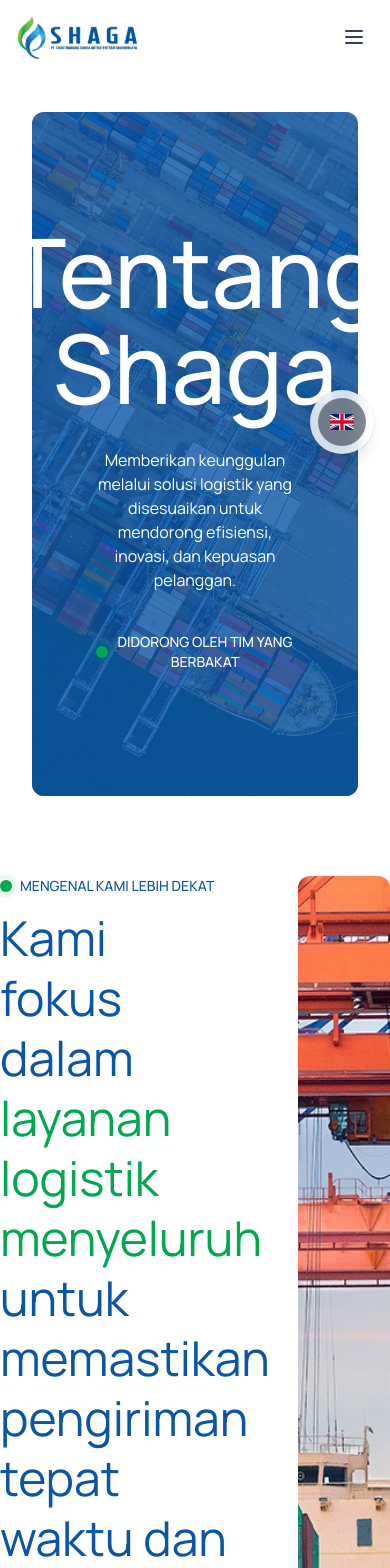
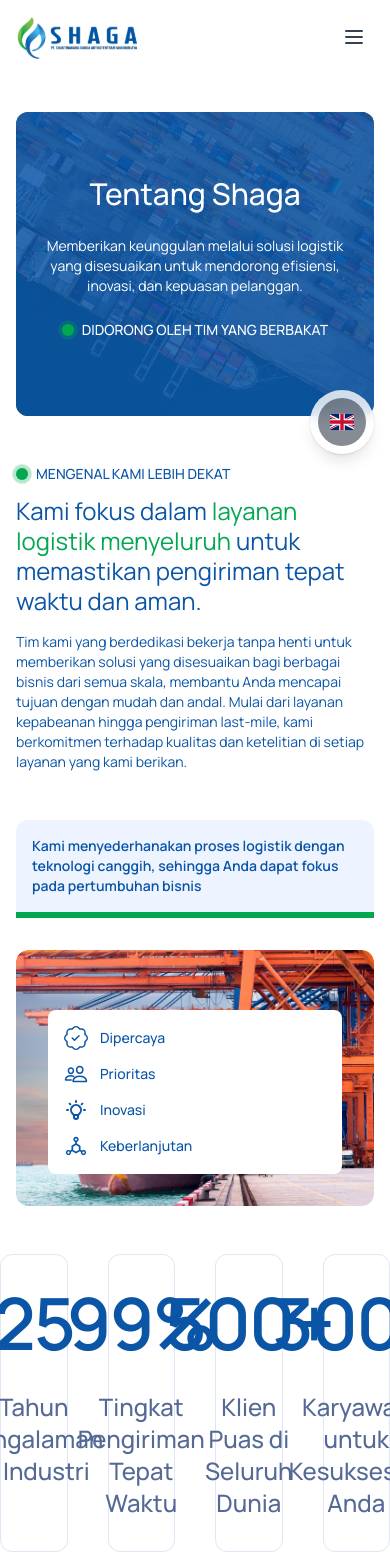
Before and after one commit to ciptacodeteam/shaga, a Next.js app: page /en/about-us in a window 390 px wide. Shown: the top 1568 px of the page. Built offline with nearby package versions, Linux system fonts and the light colour scheme.

Commit message:
feat: improve layout and styling in HeroAbout and WhoAreWe sections for better readability and responsiveness

```diff
--- a/section/tentangkami/HeroAbout.tsx
+++ b/section/tentangkami/HeroAbout.tsx
@@ -1,33 +1,28 @@
-import Image from "next/image"
-
 export default function HeroAbout() {
   return (
     <>
-            <section className="relative mb-20">
-                <div className="mx-8 relative rounded-xl overflow-hidden z-0">
-                    <div
-                        className="absolute inset-0 bg-[url('/img/imghero.webp')] bg-cover bg-center"
-                    >
-                    </div>
+      <section className='relative mb-12'>
+        <div className='mx-4 md:mx-8 relative rounded-xl overflow-hidden z-0'>
+          <div className="absolute inset-0 bg-[url('/img/imghero.webp')] bg-cover bg-center"></div>
 
-                    <div className="absolute inset-0 bg-[#0B55A7]/80 z-10"></div>
+          <div className='absolute inset-0 bg-[#0B55A7]/85 z-10'></div>
 
-                    <div className="relative z-20 flex flex-col px-16 py-28 text-white justify-center items-center text-center">
-                        <h1 className="text-8xl font-medium mb-8 font-manrope">
+          <div className='relative z-20 flex flex-col px-6 sm:px-10 md:px-16 py-16 sm:py-20 md:py-28 text-white justify-center items-center text-center'>
+            <h1 className='text-3xl sm:text-4xl md:text-6xl lg:text-7xl font-medium mb-6 md:mb-8 font-manrope'>
               Tentang Shaga
             </h1>
 
-                        <p className="text-white mb-10 font-manrope max-w-2xl">
-                            Memberikan keunggulan melalui solusi logistik yang disesuaikan untuk
-                            mendorong efisiensi, inovasi, dan kepuasan pelanggan.
+            <p className='text-white mb-6 sm:mb-8 md:mb-10 font-manrope max-w-xl md:max-w-2xl text-sm sm:text-base'>
+              Memberikan keunggulan melalui solusi logistik yang disesuaikan
+              untuk mendorong efisiensi, inovasi, dan kepuasan pelanggan.
             </p>
 
-                        <div className="flex justify-center items-center gap-2 mb-3">
-                            <span className="relative flex size-3">
-                                <span className="absolute inline-flex h-full w-full animate-ping rounded-full bg-secondary opacity-75"></span>
-                                <span className="relative inline-flex size-3 rounded-full bg-secondary"></span>
+            <div className='flex justify-center items-center gap-2 mb-3'>
+              <span className='relative flex size-3'>
+                <span className='absolute inline-flex h-full w-full animate-ping rounded-full bg-secondary opacity-75'></span>
+                <span className='relative inline-flex size-3 rounded-full bg-secondary'></span>
               </span>
-                            <p className="text-sm font-medium text-white uppercase font-manrope">
+              <p className='text-sm font-medium text-white uppercase font-manrope'>
                 Didorong oleh tim yang berbakat
               </p>
             </div>
@@ -35,5 +30,5 @@ export default function HeroAbout() {
         </div>
       </section>
     </>
-    )
+  );
 }
--- a/section/tentangkami/WhoAreWe.tsx
+++ b/section/tentangkami/WhoAreWe.tsx
@@ -1,81 +1,97 @@
-import Image from "next/image";
+import Image from 'next/image';
 
-import sea from "@/public/img/sea.webp"
+import sea from '@/public/img/sea.webp';
 
-import { BsPatchCheck } from "react-icons/bs";
-import { IoPeopleOutline } from "react-icons/io5";
-import { HiOutlineLightBulb } from "react-icons/hi";
-import { AiOutlineDeploymentUnit } from "react-icons/ai";
+import { BsPatchCheck } from 'react-icons/bs';
+import { IoPeopleOutline } from 'react-icons/io5';
+import { HiOutlineLightBulb } from 'react-icons/hi';
+import { AiOutlineDeploymentUnit } from 'react-icons/ai';
 
 export default function WhoAreWeSection() {
   return (
     <>
-            <section className="relative mb-30">
-                <div className="max-w-7xl mx-auto">
-                    <div className="flex gap-16">
-
-                        <div className="w-3/5 flex flex-col justify-center">
-                            <div className="flex items-center gap-2 mb-3">
-                                <span className="relative flex size-3">
-                                    <span className="absolute inline-flex h-full w-full animate-ping rounded-full bg-secondary opacity-75"></span>
-                                    <span className="relative inline-flex size-3 rounded-full bg-secondary"></span>
+      <section className='relative mb-12'>
+        <div className='max-w-7xl mx-auto px-4'>
+          <div className='flex flex-col md:flex-row gap-8 md:gap-16 items-start'>
+            <div className='w-full md:w-3/5 flex flex-col justify-center'>
+              <div className='flex items-center gap-2 mb-3'>
+                <span className='relative flex size-3'>
+                  <span className='absolute inline-flex h-full w-full animate-ping rounded-full bg-secondary opacity-75'></span>
+                  <span className='relative inline-flex size-3 rounded-full bg-secondary'></span>
                 </span>
-                                <p className="text-sm font-medium text-primary uppercase font-manrope">
+                <p className='text-sm font-medium text-primary uppercase font-manrope'>
                   Mengenal Kami Lebih Dekat
                 </p>
               </div>
 
-                            <div className="mb-8">
-                                <p className="font-manrope text-5xl leading-tight text-primary">
-                                    Kami fokus dalam <span className="text-secondary">layanan logistik menyeluruh</span> untuk memastikan pengiriman tepat waktu dan aman.
+              <div className='mb-4 md:mb-8'>
+                <p className='font-manrope text-2xl sm:text-3xl md:text-4xl lg:text-5xl leading-tight text-primary'>
+                  Kami fokus dalam{' '}
+                  <span className='text-secondary'>
+                    layanan logistik menyeluruh
+                  </span>{' '}
+                  untuk memastikan pengiriman tepat waktu dan aman.
                 </p>
               </div>
 
               <div>
-                                <p className="font-manrope text-primary mb-10">
-                                    Tim kami yang berdedikasi bekerja tanpa henti untuk memberikan solusi yang disesuaikan bagi berbagai bisnis dari semua skala, membantu Anda mencapai tujuan dengan mudah dan andal. Mulai dari layanan kepabeanan hingga pengiriman last-mile, kami berkomitmen terhadap kualitas dan ketelitian di setiap layanan yang kami berikan.
+                <p className='font-manrope text-primary mb-6 md:mb-10 text-sm sm:text-base'>
+                  Tim kami yang berdedikasi bekerja tanpa henti untuk memberikan
+                  solusi yang disesuaikan bagi berbagai bisnis dari semua skala,
+                  membantu Anda mencapai tujuan dengan mudah dan andal. Mulai
+                  dari layanan kepabeanan hingga pengiriman last-mile, kami
+                  berkomitmen terhadap kualitas dan ketelitian di setiap layanan
+                  yang kami berikan.
                 </p>
               </div>
 
-                            <div className="rounded-t-xl bg-[#EEF4FF]">
-                                <p className="font-manrope text-primary font-semibold p-6">
-                                    Kami menyederhanakan proses logistik dengan teknologi canggih, sehingga Anda dapat fokus pada pertumbuhan bisnis
+              <div className='rounded-t-xl bg-[#EEF4FF] mt-6'>
+                <p className='font-manrope text-primary font-semibold p-4 md:p-6 text-sm md:text-base'>
+                  Kami menyederhanakan proses logistik dengan teknologi canggih,
+                  sehingga Anda dapat fokus pada pertumbuhan bisnis
                 </p>
-                                <div className="bg-secondary w-full h-1.5"></div>
+                <div className='bg-secondary w-full h-1.5'></div>
               </div>
             </div>
 
-                        <div className="w-2/5 relative">
-                            <div className="h-full w-full relative">
+            <div className='w-full md:w-2/5 relative'>
+              {/* Ensure the immediate parent of the Image has an explicit height */}
+              <div className='h-64 md:h-96 lg:h-[570px] w-full relative rounded-xl overflow-hidden'>
                 <Image
                   src={sea}
-                                    alt=""
+                  alt='Sea freight logistics image'
                   fill
-                                    className="object-cover rounded-xl"
-                                    style={{ position: "absolute" }}
+                  className='object-cover rounded-xl'
                 />
-
-                                <div className="absolute bottom-0 left-0 p-6">
-                                    <div className="bg-white p-6 rounded-lg">
-                                        <div className="space-y-4">
-                                            <div className="flex items-center gap-3">
-                                                <BsPatchCheck className="text-primary w-6 h-6" />
-                                                <p className="font-manrope text-primary font-medium">Dipercaya</p>
+                <div className='absolute bottom-4 left-4 right-4 md:left-4 md:right-auto p-4 md:p-6'>
+                  <div className='bg-white p-4 md:p-6 rounded-lg'>
+                    <div className='space-y-3 md:space-y-4'>
+                      <div className='flex items-center gap-3'>
+                        <BsPatchCheck className='text-primary w-6 h-6' />
+                        <p className='font-manrope text-primary font-medium text-sm md:text-base'>
+                          Dipercaya
+                        </p>
                       </div>
 
-                                            <div className="flex items-center gap-3">
-                                                <IoPeopleOutline className="text-primary w-6 h-6" />
-                                                <p className="font-manrope text-primary font-medium">Prioritas</p>
+                      <div className='flex items-center gap-3'>
+                        <IoPeopleOutline className='text-primary w-6 h-6' />
+                        <p className='font-manrope text-primary font-medium text-sm md:text-base'>
+                          Prioritas
+                        </p>
                       </div>
 
-                                            <div className="flex items-center gap-3">
-                                                <HiOutlineLightBulb className="text-primary w-6 h-6" />
-                                                <p className="font-manrope text-primary font-medium">Inovasi</p>
+                      <div className='flex items-center gap-3'>
+                        <HiOutlineLightBulb className='text-primary w-6 h-6' />
+                        <p className='font-manrope text-primary font-medium text-sm md:text-base'>
+                          Inovasi
+                        </p>
                       </div>
 
-                                            <div className="flex items-center gap-3">
-                                                <AiOutlineDeploymentUnit className="text-primary w-6 h-6" />
-                                                <p className="font-manrope text-primary font-medium">Keberlanjutan</p>
+                      <div className='flex items-center gap-3'>
+                        <AiOutlineDeploymentUnit className='text-primary w-6 h-6' />
+                        <p className='font-manrope text-primary font-medium text-sm md:text-base'>
+                          Keberlanjutan
+                        </p>
                       </div>
                     </div>
                   </div>
@@ -86,5 +102,5 @@ export default function WhoAreWeSection() {
         </div>
       </section>
     </>
-    )
+  );
 }
```
Lines whose indentation alone changed are shown as unchanged.
